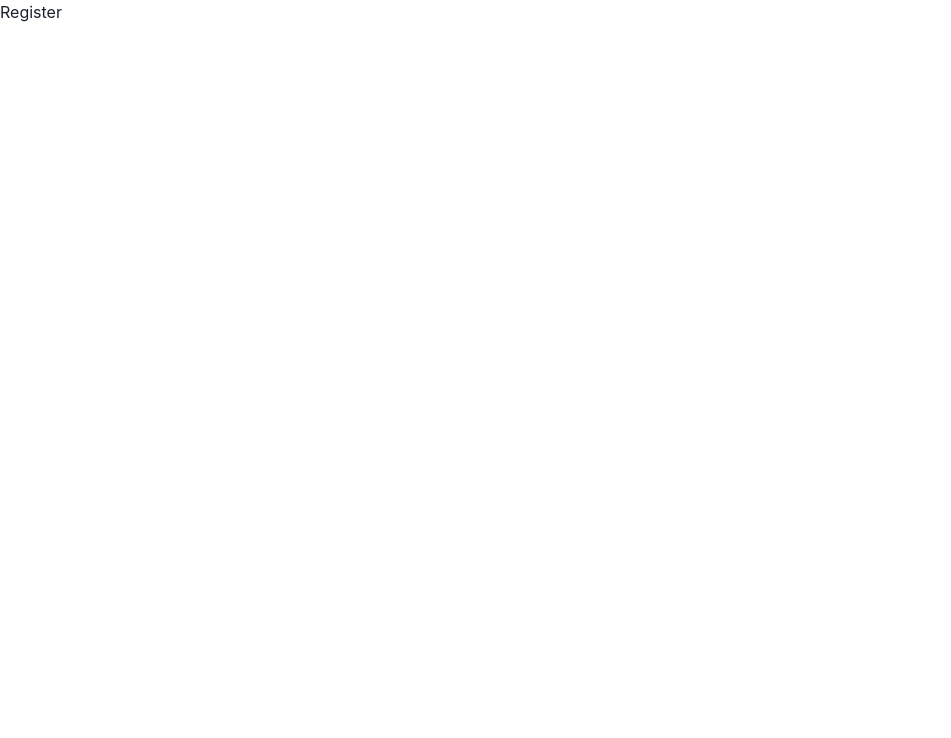
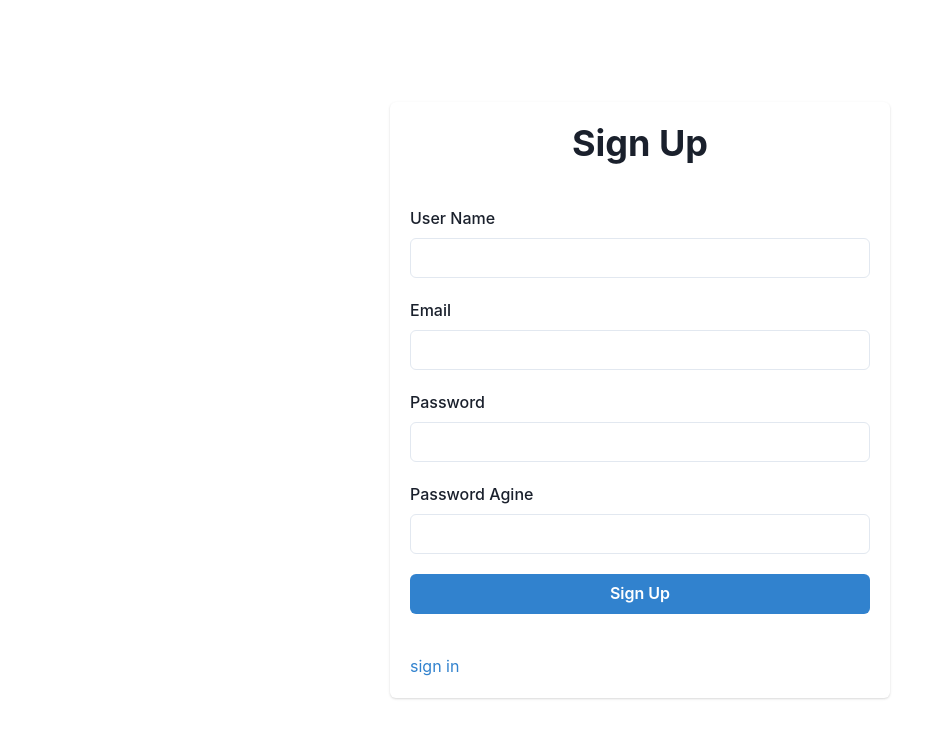
Before and after one commit to OmarAlrifaee/matrix-frontend-test-posts, a React (Vite) app: page /sign-up in a window 1280 px wide. Shown: the top 738 px of the page, without its empty margins (0-951 px from the left). Built offline with nearby package versions, Linux system fonts and the light colour scheme.

Commit message:
add login, register, AuthLayout, pages and forms validation

```diff
--- a/src/App.tsx
+++ b/src/App.tsx
@@ -1,10 +1,11 @@
 import { RouterProvider } from "react-router-dom";
 import router from "./router";
+import { Box } from "@chakra-ui/react";
 const App = () => {
   return (
-    <main>
+    <Box>
       <RouterProvider router={router} />
-    </main>
+    </Box>
   );
 };
 export default App;
--- /dev/null
+++ b/src/components/login/LoginForm.tsx
@@ -0,0 +1,52 @@
+import { SubmitHandler, useForm } from "react-hook-form";
+import { zodResolver } from "@hookform/resolvers/zod";
+import { loginFormSchema, loginFormFailds } from "../../lib/zod/schemas";
+import {
+  Button,
+  FormControl,
+  FormErrorMessage,
+  FormLabel,
+  Input,
+} from "@chakra-ui/react";
+import { useCallback } from "react";
+const LoginForm = () => {
+  const loginForm = useForm<loginFormFailds>({
+    resolver: zodResolver(loginFormSchema),
+    mode: "onChange",
+  });
+  const onSubmit: SubmitHandler<loginFormFailds> = useCallback(async (data) => {
+    console.log(data);
+  }, []);
+  return (
+    <form onSubmit={loginForm.handleSubmit(onSubmit)}>
+      <FormControl isInvalid={!!loginForm.formState.errors.email?.message}>
+        <FormLabel>Email</FormLabel>
+        <Input type="email" {...loginForm.register("email")} />
+        <FormErrorMessage>
+          {loginForm.formState.errors.email?.message}
+        </FormErrorMessage>
+      </FormControl>
+      <FormControl
+        mt={5}
+        isInvalid={!!loginForm.formState.errors.password?.message}
+      >
+        <FormLabel>Password</FormLabel>
+        <Input type="password" {...loginForm.register("password")} />
+        <FormErrorMessage>
+          {loginForm.formState.errors.password?.message}
+        </FormErrorMessage>
+      </FormControl>
+      <Button
+        isDisabled={false}
+        isLoading={false}
+        mt={5}
+        type="submit"
+        w={"full"}
+        colorScheme="blue"
+      >
+        Sign In
+      </Button>
+    </form>
+  );
+};
+export default LoginForm;
--- /dev/null
+++ b/src/components/register/RegisterForm.tsx
@@ -0,0 +1,81 @@
+import { SubmitHandler, useForm } from "react-hook-form";
+import { zodResolver } from "@hookform/resolvers/zod";
+import {
+  Button,
+  FormControl,
+  FormErrorMessage,
+  FormLabel,
+  Input,
+} from "@chakra-ui/react";
+import { registerFormFailds, registerFormSchema } from "../../lib/zod/schemas";
+import { useCallback } from "react";
+const RegisterForm = () => {
+  const registerForm = useForm<registerFormFailds>({
+    resolver: zodResolver(registerFormSchema),
+    mode: "onChange",
+  });
+  const onSubmit: SubmitHandler<registerFormFailds> = useCallback(
+    async (data) => {
+      if (data.password !== data.passwordRepeated)
+        registerForm.setError("passwordRepeated", {
+          message: "Please Make Sure You Entered The Same Value As Password",
+        });
+      console.log(data);
+    },
+    [registerForm]
+  );
+  return (
+    <form onSubmit={registerForm.handleSubmit(onSubmit)}>
+      <FormControl
+        isInvalid={!!registerForm.formState.errors.username?.message}
+      >
+        <FormLabel>User Name</FormLabel>
+        <Input type="text" {...registerForm.register("username")} />
+        <FormErrorMessage>
+          {registerForm.formState.errors.username?.message}
+        </FormErrorMessage>
+      </FormControl>
+      <FormControl
+        mt={5}
+        isInvalid={!!registerForm.formState.errors.email?.message}
+      >
+        <FormLabel>Email</FormLabel>
+        <Input type="email" {...registerForm.register("email")} />
+        <FormErrorMessage>
+          {registerForm.formState.errors.email?.message}
+        </FormErrorMessage>
+      </FormControl>
+      <FormControl
+        mt={5}
+        isInvalid={!!registerForm.formState.errors.password?.message}
+      >
+        <FormLabel>Password</FormLabel>
+        <Input type="password" {...registerForm.register("password")} />
+        <FormErrorMessage>
+          {registerForm.formState.errors.password?.message}
+        </FormErrorMessage>
+      </FormControl>
+      <FormControl
+        mt={5}
+        isInvalid={!!registerForm.formState.errors.passwordRepeated?.message}
+      >
+        <FormLabel>Password Agine</FormLabel>
+        <Input type="password" {...registerForm.register("passwordRepeated")} />
+        <FormErrorMessage>
+          {registerForm.formState.errors.passwordRepeated?.message}
+        </FormErrorMessage>
+      </FormControl>
+      <Button
+        isDisabled={false}
+        isLoading={false}
+        mt={5}
+        type="submit"
+        w={"full"}
+        colorScheme="blue"
+      >
+        Sign Up
+      </Button>
+    </form>
+  );
+};
+export default RegisterForm;
--- /dev/null
+++ b/src/lib/zod/schemas.ts
@@ -0,0 +1,23 @@
+import { z } from "zod";
+
+export const loginFormSchema = z.object({
+  email: z.string().email().min(1, "Required"),
+  password: z
+    .string()
+    .min(1, "Required")
+    .min(6, "Password Should Be 6 Chars At Least"),
+});
+export const registerFormSchema = z.object({
+  username: z.string().min(1, "Required"),
+  email: z.string().email().min(1, "Required"),
+  password: z
+    .string()
+    .min(1, "Required")
+    .min(6, "Password Should Be 6 Chars At Least"),
+  passwordRepeated: z
+    .string()
+    .min(1, "Required")
+    .min(6, "Password Should Be 6 Chars At Least"),
+});
+export type loginFormFailds = z.infer<typeof loginFormSchema>;
+export type registerFormFailds = z.infer<typeof registerFormSchema>;
--- /dev/null
+++ b/src/pages/Auth/AuthLayout.tsx
@@ -0,0 +1,11 @@
+import { Flex } from "@chakra-ui/react";
+import { Outlet } from "react-router-dom";
+
+const AuthLayout = () => {
+  return (
+    <Flex justify={"center"} align={"center"} minH={"100vh"}>
+      <Outlet />
+    </Flex>
+  );
+};
+export default AuthLayout;
--- a/src/pages/Auth/Login.tsx
+++ b/src/pages/Auth/Login.tsx
@@ -1,6 +1,36 @@
+import {
+  Card,
+  CardBody,
+  CardFooter,
+  CardHeader,
+  Center,
+  Heading,
+  Link,
+} from "@chakra-ui/react";
+import { Link as ReactRouterLink } from "react-router-dom";
+import LoginForm from "../../components/login/LoginForm";
 const Login = () => {
   return (
-    <div>Login</div>
-  )
-}
-export default Login
+    <Card w={500}>
+      <CardHeader>
+        <Center>
+          <Heading as={"h2"}>Sign In</Heading>
+        </Center>
+      </CardHeader>
+      <CardBody>
+        <LoginForm />
+      </CardBody>
+      <CardFooter>
+        <Link
+          as={ReactRouterLink}
+          to={"/sign-up"}
+          colorScheme="blue"
+          color={"blue.500"}
+        >
+          sign up
+        </Link>
+      </CardFooter>
+    </Card>
+  );
+};
+export default Login;
--- a/src/pages/Auth/Register.tsx
+++ b/src/pages/Auth/Register.tsx
@@ -1,6 +1,36 @@
+import {
+  Card,
+  CardBody,
+  CardFooter,
+  CardHeader,
+  Center,
+  Heading,
+  Link,
+} from "@chakra-ui/react";
+import { Link as ReactRouterLink } from "react-router-dom";
+import RegisterForm from "../../components/register/RegisterForm";
 const Register = () => {
   return (
-    <div>Register</div>
-  )
-}
-export default Register
+    <Card w={500}>
+      <CardHeader>
+        <Center>
+          <Heading as={"h2"}>Sign Up</Heading>
+        </Center>
+      </CardHeader>
+      <CardBody>
+        <RegisterForm />
+      </CardBody>
+      <CardFooter>
+        <Link
+          as={ReactRouterLink}
+          to={"/sign-in"}
+          colorScheme="blue"
+          color={"blue.500"}
+        >
+          sign in
+        </Link>
+      </CardFooter>
+    </Card>
+  );
+};
+export default Register;
--- /dev/null
+++ b/src/pages/Root/NotFound.tsx
@@ -0,0 +1,6 @@
+const NotFound = () => {
+  return (
+    <div>page not found</div>
+  )
+}
+export default NotFound
--- /dev/null
+++ b/src/pages/Root/RootLayout.tsx
@@ -0,0 +1,6 @@
+import { Outlet } from "react-router-dom"
+
+const RootLayout = () => {
+  return <Outlet />
+}
+export default RootLayout
--- a/src/router/index.tsx
+++ b/src/router/index.tsx
@@ -11,18 +11,28 @@ import RequireBack from "../pages/Auth/RequireBack";
 import Admin from "../pages/Root/Admin";
 import Login from "../pages/Auth/Login";
 import Register from "../pages/Auth/Register";
+import RootLayout from "../pages/Root/RootLayout";
+import AuthLayout from "../pages/Auth/AuthLayout";
+import NotFound from "../pages/Root/NotFound";
 const router = createBrowserRouter(
   createRoutesFromElements(
+    <>
       <Route element={<Refresh />} errorElement={<RootBoundary />}>
-      <Route path="/" element={<Home />} />
         <Route element={<RequireBack />}>
+          <Route element={<AuthLayout />}>
             <Route path="sign-in" element={<Login />} />
             <Route path="sign-up" element={<Register />} />
           </Route>
+        </Route>
+        <Route element={<RootLayout />}>
+          <Route path="/" element={<Home />} />
           <Route element={<RequireAuth />}>
             <Route path="admin" element={<Admin />} />
           </Route>
         </Route>
+      </Route>
+      <Route path="*" element={<NotFound />} />
+    </>
   )
 );
 export default router;
```
Lines whose indentation alone changed are shown as unchanged.
